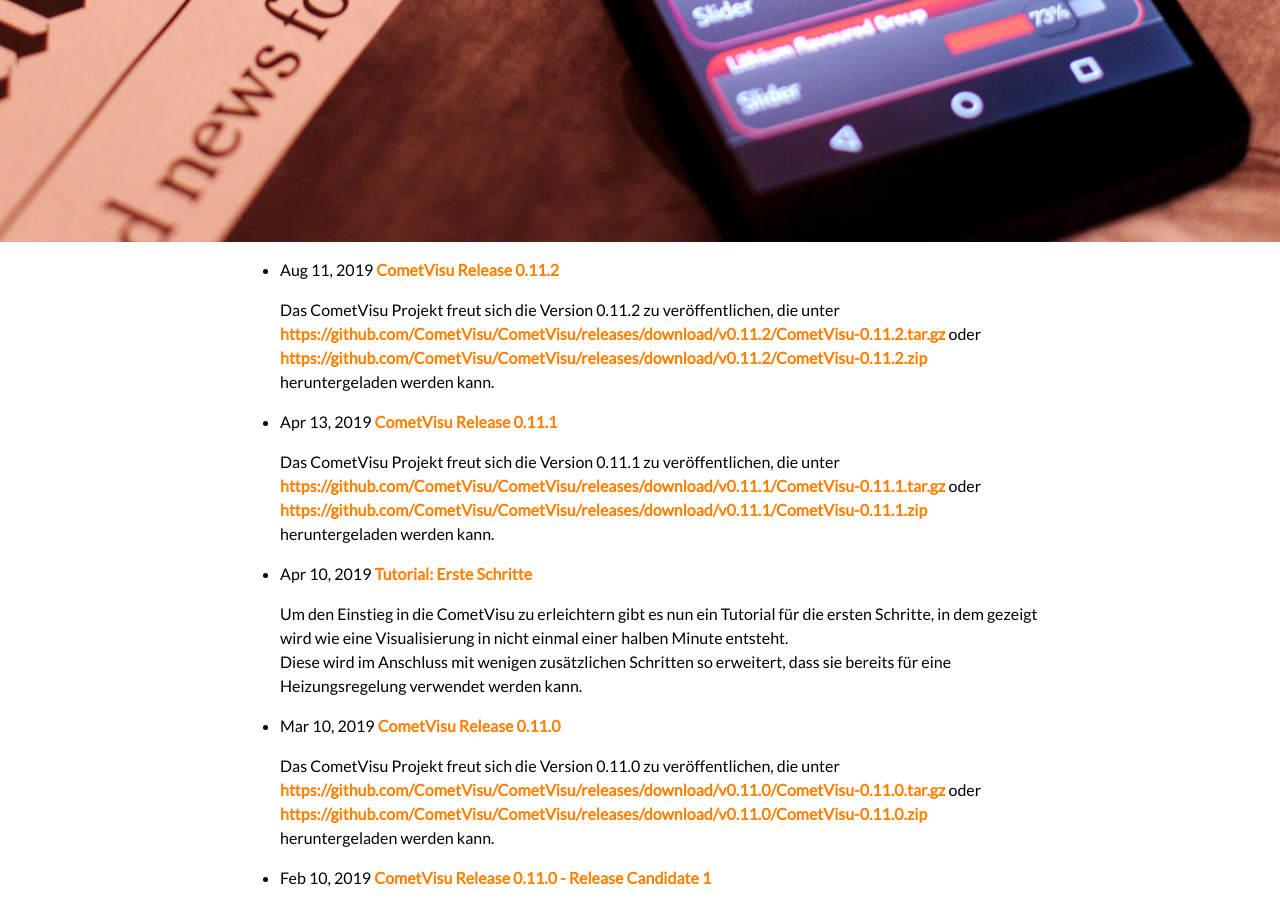
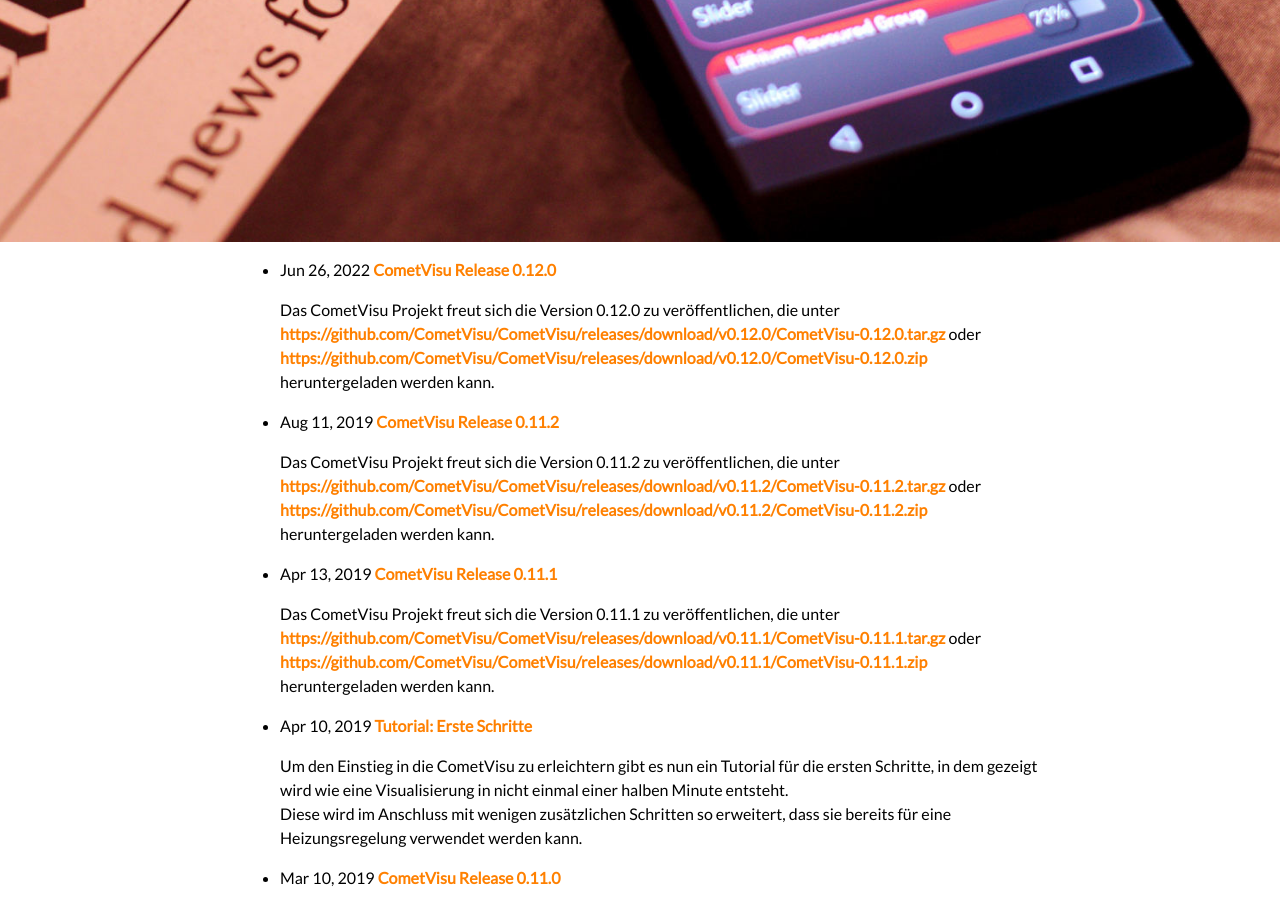
Before and after one commit to CometVisu/cometvisu.github.io, a Jekyll site: the page built from news/index.de.html, in a window 1280 px wide and 900 px high, scrolled down 658 px. Built offline with Jekyll 4.4.1, drawn with Linux system fonts in a browser that asks for light colours; some web fonts are replaced; part of the change alters nothing that is shown.

Commit message:
Release 0.12

```diff
--- a/_config.yml
+++ b/_config.yml
@@ -116,8 +116,8 @@ collections:
     descriptions:
       - dir: "0.12.0"
         title:
-          en: "Preview of Release 0.12.0 (unreleased)"
-          de: "Vorschau des Release 0.12.0 (noch nicht veröffentlicht)"
+          en: "Release 0.12.0 (Jun 26, 2022)"
+          de: "Release 0.12.0 (22. Juni 2022)"
       - dir: "0.10.0"
         title:
           en: "Release 0.10.0 (Mar 5, 2017)"
--- /dev/null
+++ b/_posts/2022-06-26-CometVisu_release-0.12.0.de.md
@@ -0,0 +1,44 @@
+---
+layout: post
+title: "CometVisu Release 0.12.0"
+date: 2022-06-26
+lang: de
+ref: post220626
+backdrop: /media/news.jpg
+---
+
+Das CometVisu Projekt freut sich die Version 0.12.0 zu veröffentlichen, die unter
+[https://github.com/CometVisu/CometVisu/releases/download/v0.12.0/CometVisu-0.12.0.tar.gz](https://github.com/CometVisu/CometVisu/releases/download/v0.12.0/CometVisu-0.12.0.tar.gz)
+oder
+[https://github.com/CometVisu/CometVisu/releases/download/v0.12.0/CometVisu-0.12.0.zip](https://github.com/CometVisu/CometVisu/releases/download/v0.12.0/CometVisu-0.12.0.zip)
+heruntergeladen werden kann.
+
+Highlights in der neuen Version sind:
+* Neuer grafischer Editor
+* Neuer Manager
+* Neues Feature, Preview: MQTT als weiteres Backend
+* Neues Feature: Nativer openHAB REST API Client - für openHAB kein spezielles Binding mehr nötig
+* Neues Feature: Der ColorChooser wurde zum "Professional ColorChooser" weiterentwickelt.
+* Neues Feature: Einige KNX Datenpunkttypen für Farben hinzugefügt
+* Neues Feature: Bilder im image-Widget können bei der Anzeige oben und unten beschnitten werden
+* Neues Feature: Die URL des Bild vom Image-Widget kann dynamisch geändert werden
+* Neues Feature: Deutliche Weiterentwicklung des Clock-Plugins
+* Neues Feature: roundbar-Widget
+* Neues Feature: der Multitrigger kann mehr als 4 Tasten besitzen
+* Neues Feature: Navbars können dynamisch ein- und ausklappen
+* Überarbeitung des Metal-Designs
+* Der Docker-Container enthält nun mehrere Architekturen gleichzeitig
+* Viele Bugfixes
+* Wechsel auf den Qooxdoo-Compiler
+
+Alle Änderungen können im
+[Change Log](https://raw.githubusercontent.com/CometVisu/CometVisu/v0.12.0/ChangeLog)
+angesehen werden.
+
+Downloads
+---------
+
+* [Release (zip)](https://github.com/CometVisu/CometVisu/releases/download/v0.12.0/CometVisu-0.12.0.tar.gz)
+* [Release (tar.gz)](https://github.com/CometVisu/CometVisu/releases/download/v0.12.0/CometVisu-0.12.0.tar.gz)
+* [Source code (zip)](https://github.com/CometVisu/CometVisu/archive/v0.12.0.zip)
+* [Source code (tar.gz)](https://github.com/CometVisu/CometVisu/archive/v0.12.0.tar.gz)
--- /dev/null
+++ b/_posts/2022-06-26-CometVisu_release-0.12.0.md
@@ -0,0 +1,43 @@
+---
+layout: post
+title: "CometVisu release 0.12.0"
+date: 2022-06-26
+lang: en
+ref: post220626
+backdrop: /media/news.jpg
+---
+
+The CometVisu project is happy to publish version 0.12.0 that can be
+downloaded at
+[https://github.com/CometVisu/CometVisu/releases/download/v0.12.0/CometVisu-0.12.0.tar.gz](https://github.com/CometVisu/CometVisu/releases/download/v0.12.0/CometVisu-0.12.0.tar.gz)
+or
+[https://github.com/CometVisu/CometVisu/releases/download/v0.12.0/CometVisu-0.12.0.zip](https://github.com/CometVisu/CometVisu/releases/download/v0.12.0/CometVisu-0.12.0.zip).
+
+Highlights of the new version are:
+* New graphical editor
+* New manager
+* New feature (preview): MQTT can be used as a backend
+* New feature: native openHAB REST API client - openHAB doesn't need a special binding anymore
+* New feature: the professional ColorChooser replaces the simple ColorChooser
+* New feature: additional KNX datapoint types for colors added
+* New feature: images can be cropped on the top and bottom side
+* New feature: the URL at the image widget can be changed dynamically
+* New feature: enhanced clock plugin
+* New feature: roundbar widget
+* New feature: the multitrigger can contain more than 4 buttons
+* New feature: navbars can dynamically be shown and hidden
+* Refinement of the metal design
+* The Docker container contains multiple architectures at the same time
+* May bug fixes
+* Internal change to the Qooxdoo compiler
+
+The latest changes can be seen in the
+[change log](https://raw.githubusercontent.com/CometVisu/CometVisu/v0.12.0/ChangeLog).
+
+Downloads
+---------
+
+* [Release (zip)](https://github.com/CometVisu/CometVisu/releases/download/v0.12.0/CometVisu-0.12.0.tar.gz)
+* [Release (tar.gz)](https://github.com/CometVisu/CometVisu/releases/download/v0.12.0/CometVisu-0.12.0.tar.gz)
+* [Source code (zip)](https://github.com/CometVisu/CometVisu/archive/v0.12.0.zip)
+* [Source code (tar.gz)](https://github.com/CometVisu/CometVisu/archive/v0.12.0.tar.gz)
```
